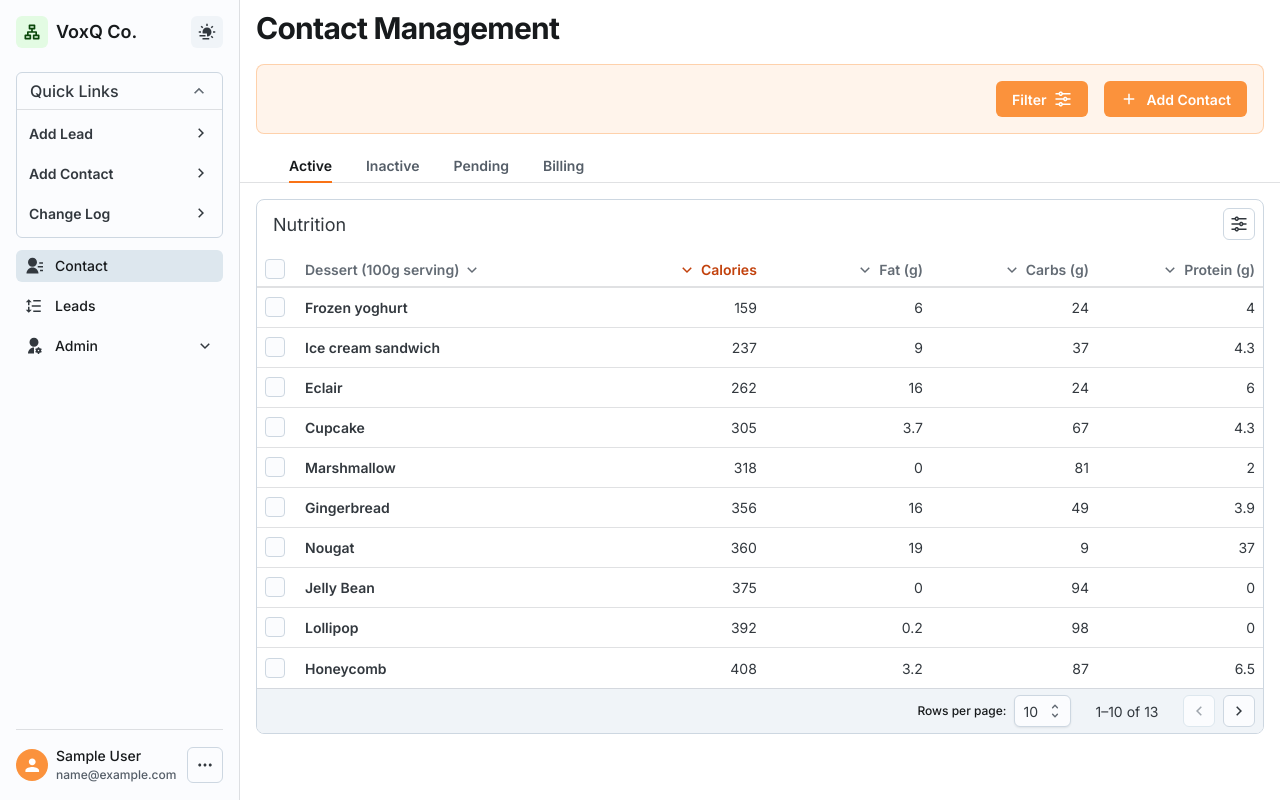
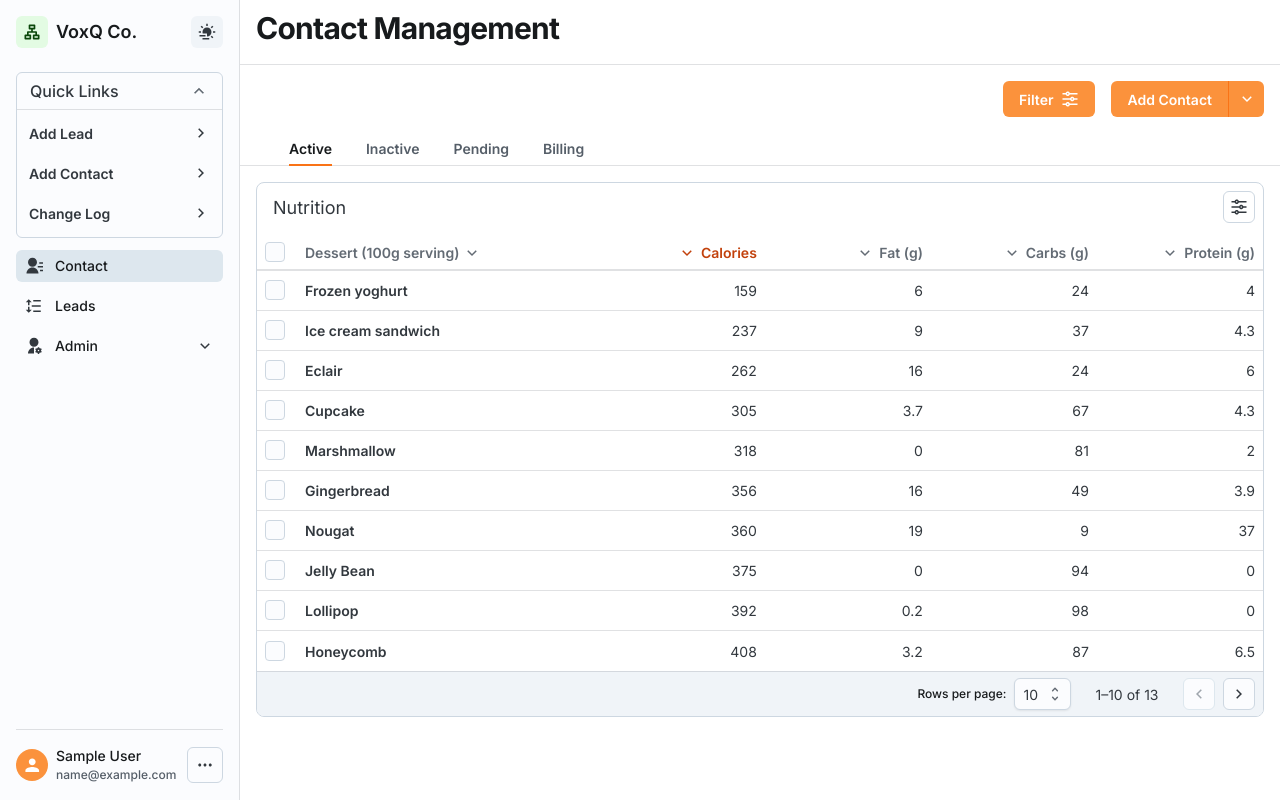
Before and after one commit to rrahulppanchal/VoxQ, a Next.js app in the folder vox_client/: page /contact-management in a window 1280 px wide. Built offline with nearby package versions, Linux system fonts and the light colour scheme; sample sign-in values are in the browser's storage.

Commit message:
[client] design changes

```diff
--- a/vox_client/app/(user)/contact-management/page.tsx
+++ b/vox_client/app/(user)/contact-management/page.tsx
@@ -4,6 +4,12 @@ import Add from "@/assets/icons/Add";
 import {
   Box,
   Button,
+  ButtonGroup,
+  Divider,
+  IconButton,
+  Menu,
+  MenuItem,
+  Stack,
   Tab,
   TabList,
   TabPanel,
@@ -13,8 +19,29 @@ import {
 } from "@mui/joy";
 import Inactive from "./in-active";
 import Filter from "@/assets/icons/Filter";
+import { DownArrow } from "@/assets/icons/Arrow";
+
+const options = ["Add Contact", "Add multiple contacts", "Import contacts"];
 
 export default function ContactManagement() {
+  const actionRef = React.useRef<() => void | null>(null);
+  const anchorRef = React.useRef<HTMLDivElement>(null);
+  const [open, setOpen] = React.useState(false);
+  const [selectedIndex, setSelectedIndex] = React.useState(0);
+
+  const handleClick = () => {
+    if (options[selectedIndex] === "Add New User") {
+    }
+  };
+
+  const handleMenuItemClick = (
+    event: React.MouseEvent<HTMLElement, MouseEvent>,
+    index: number
+  ) => {
+    setSelectedIndex(index);
+    setOpen(false);
+  };
+
   return (
     <>
       <Box sx={{ flex: 1 }}>
@@ -23,22 +50,65 @@ export default function ContactManagement() {
             Contact Management
           </Typography>
         </Box>
+        <Divider />
         <Box
           sx={{
             m: 2,
-            p: 2,
+            p: 0,
             borderRadius: "md",
             display: "flex",
             textAlign: "end",
             justifyContent: "end",
             alignItems: "flex-end",
-            background: "#fb923c1a",
-            border: "1px solid #fb923c5c",
             gap: 2,
           }}
         >
           <Button endDecorator={<Filter />}>Filter</Button>
-          <Button startDecorator={<Add />}>Add Contact</Button>
+          <Stack direction="row" spacing={1}>
+            <ButtonGroup
+              ref={anchorRef}
+              variant="solid"
+              color="primary"
+              aria-label="split button"
+            >
+              <Button onClick={handleClick}>{options[selectedIndex]}</Button>
+              <IconButton
+                aria-controls={open ? "split-button-menu" : undefined}
+                aria-expanded={open ? "true" : undefined}
+                aria-label="select merge strategy"
+                aria-haspopup="menu"
+                onMouseDown={() => {
+                  // @ts-ignore
+                  actionRef.current = () => setOpen(!open);
+                }}
+                onKeyDown={() => {
+                  // @ts-ignore
+                  actionRef.current = () => setOpen(!open);
+                }}
+                onClick={() => {
+                  actionRef.current?.();
+                }}
+              >
+                <DownArrow />
+              </IconButton>
+            </ButtonGroup>
+            <Menu
+              open={open}
+              onClose={() => setOpen(false)}
+              anchorEl={anchorRef.current}
+            >
+              {options.map((option, index) => (
+                <MenuItem
+                  key={option}
+                  disabled={index === 2}
+                  selected={index === selectedIndex}
+                  onClick={(event) => handleMenuItemClick(event, index)}
+                >
+                  {option}
+                </MenuItem>
+              ))}
+            </Menu>
+          </Stack>
         </Box>
         <Box marginTop={2}>
           <Tabs
```
Also changed, not shown: vox_client/app/(user)/admin/users/page.tsx (+3 -4 lines).
